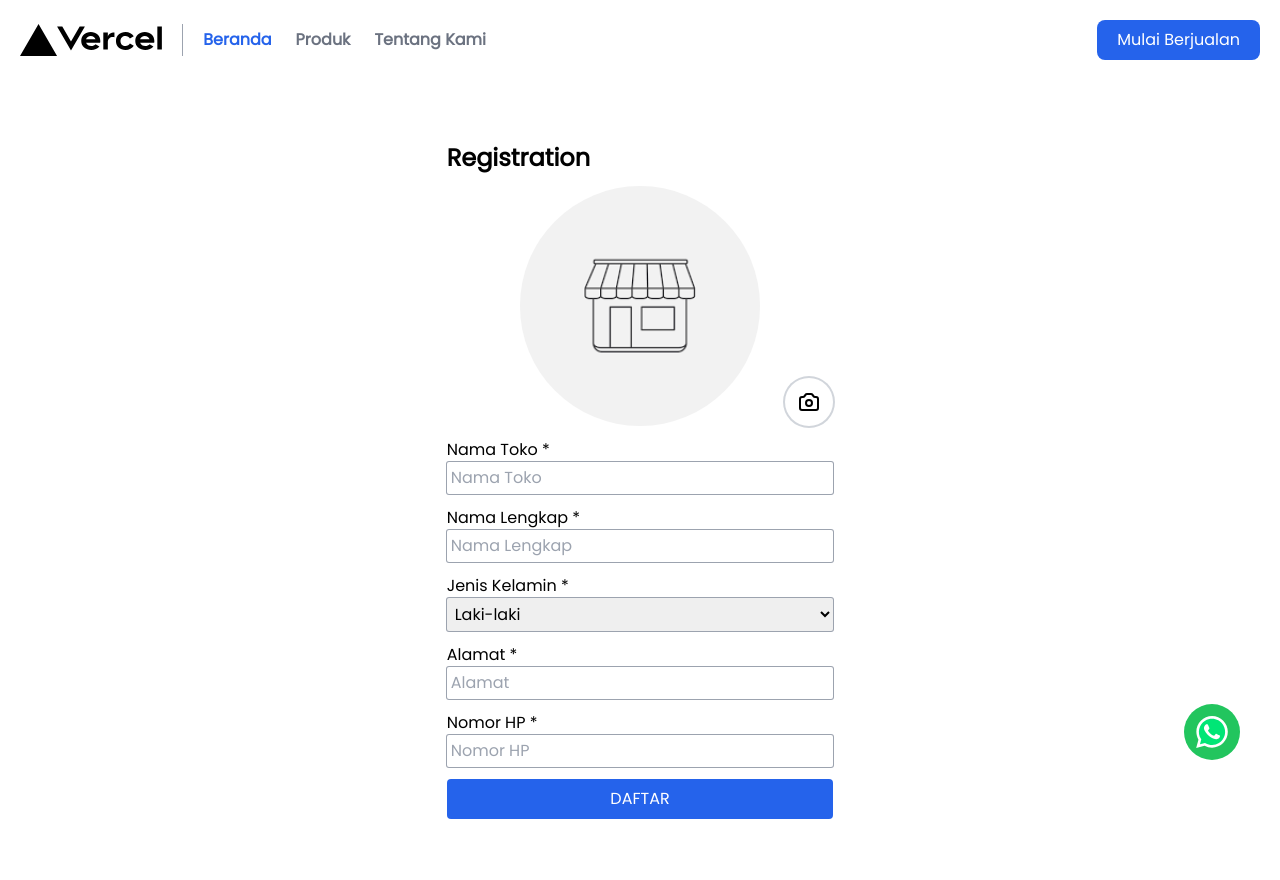
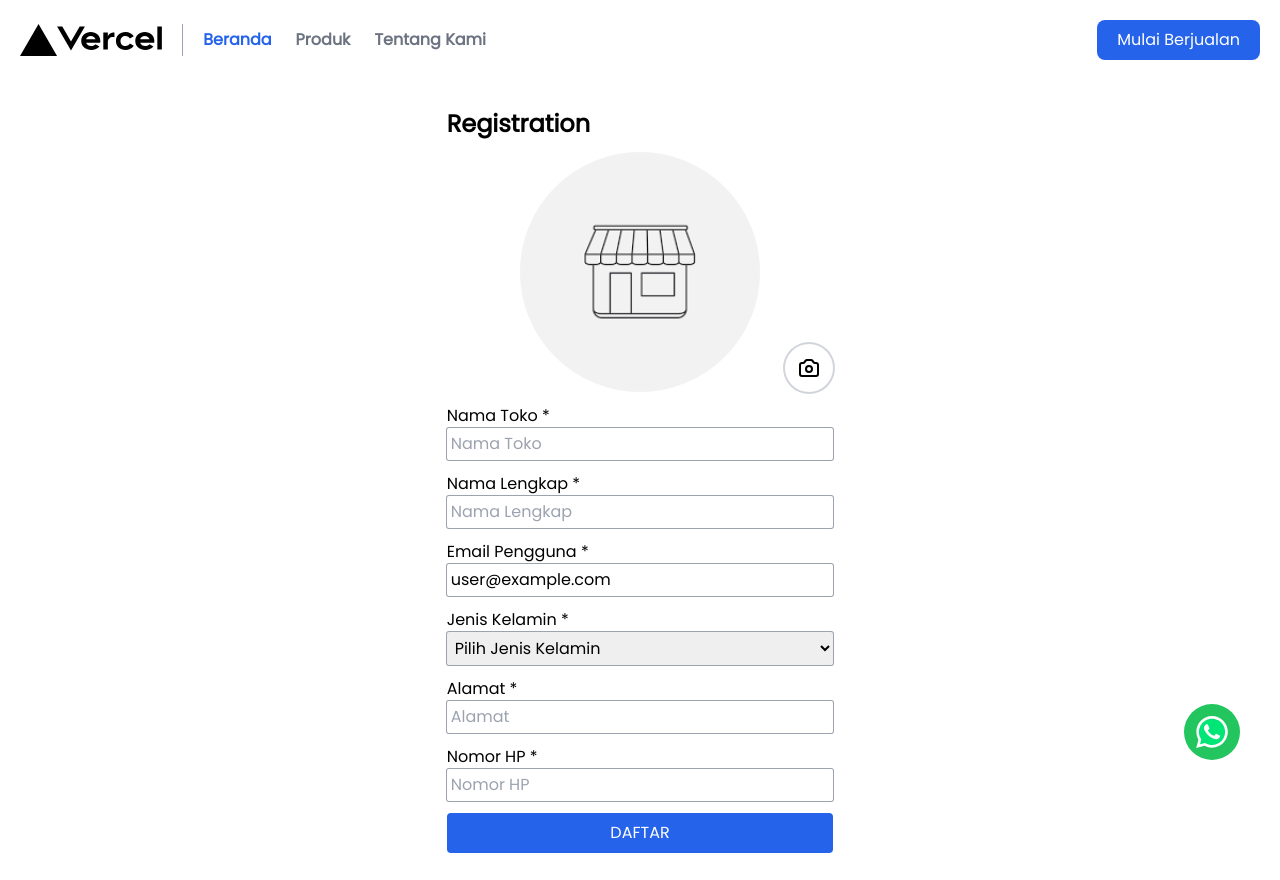
Before and after one commit to izzudin26/simple-commerce-nextjs, a Next.js app: page /registration in a window 1280 px wide. Built offline with nearby package versions, Linux system fonts and the light colour scheme; no server answers; sample sign-in values are in the browser's storage; what Firebase would draw is missing.

Commit message:
add auth register

```diff
--- a/pages/registration.js
+++ b/pages/registration.js
@@ -1,7 +1,13 @@
 import Head from "next/head";
-import { useState } from "react";
+import { useEffect, useState } from "react";
+import {auth} from "../service/firebase"
+import {onAuthStateChanged} from "firebase/auth"
+import {useRouter} from "next/router"
 import Layout from "../components/layout";
+import {createOrUpdate, getStore} from "../service/store"
+
 const Registration = () => {
+  const router= useRouter()
   const [fullname, setFullName] = useState("");
   const [gender, setGender] = useState("");
   const [address, setAddress] = useState("");
@@ -9,6 +15,33 @@ const Registration = () => {
   const [number, setNumber] = useState("");
   const [storeName, setStoreName] = useState("");
   const [imagePath, setImagePath] = useState("");
+  const [userid, setUserid] = useState("")
+
+  const doRegis = async (event) => {
+    event.preventDefault()
+    if(fullname == "" || gender == "" || address == "" || number == "" || storeName == ""){
+      console.log({
+        fullname,
+        gender,
+        address,
+        number,
+        storeName
+      })
+      return alert("Mohon mengisi semua kolom")
+    }
+    await createOrUpdate({fullname, gender, address, email, number, storename: storeName, imagePath, userid})
+    router.replace('/seller')
+  }
+
+  useEffect(() => {
+    onAuthStateChanged(auth, (user) => {
+      if(!user){
+        router.replace("/")
+      }
+      setEmail(user.email)
+      setUserid(user.uid)
+    })
+  }, [])
 
   return (
     <Layout>
@@ -17,7 +50,7 @@ const Registration = () => {
           <title>Registration</title>
         </Head>
         <main className="flex flex-col w-full min-h-screen items-center justify-center">
-          <div className="flex flex-col space-y-3 p-5 rounded-lg w-full md:w-2/4 lg:w-2/6">
+          <form onSubmit={doRegis} className="flex flex-col space-y-3 p-5 rounded-lg w-full md:w-2/4 lg:w-2/6">
             <h1 className="font-semibold text-2xl">Registration</h1>
             <div className="flex flex-col justify-center items-center relative">
               <img src="/assets/placeholder.png" className="w-60 h-60 rounded-full"></img>
@@ -28,17 +61,22 @@ const Registration = () => {
             </div>
             <div className="flex flex-col">
               <label>Nama Toko *</label>
-              <input type="text" onChange={(e) => setFullName(e.target.value)} className="p-1 rounded-sm ring-1 ring-gray-400 focus:outline-none" placeholder="Nama Toko"></input>
+              <input type="text" onChange={(e) => setStoreName(e.target.value)} className="p-1 rounded-sm ring-1 ring-gray-400 focus:outline-none" placeholder="Nama Toko"></input>
             </div>
             <div className="flex flex-col">
               <label>Nama Lengkap *</label>
               <input type="text" onChange={(e) => setFullName(e.target.value)} className="p-1 rounded-sm ring-1 ring-gray-400 focus:outline-none" placeholder="Nama Lengkap"></input>
             </div>
             <div className="flex flex-col">
+              <label>Email Pengguna *</label>
+              <input readOnly type="text" onChange={(e) => setEmail(e.target.value)} value={email} className="p-1 rounded-sm ring-1 ring-gray-400 focus:outline-none" placeholder="Nama Lengkap"></input>
+            </div>
+            <div className="flex flex-col">
               <label>Jenis Kelamin *</label>
               <select onChange={(e) => setGender(e.target.value)} className="p-1 rounded-sm ring-1 ring-gray-400 focus:outline-none">
+                <option value="">Pilih Jenis Kelamin</option>
                 <option value="male">Laki-laki</option>
-                <option value="female">Permpuan</option>
+                <option value="female">Perempuan</option>
               </select>
             </div>
             <div className="flex flex-col">
@@ -49,8 +87,8 @@ const Registration = () => {
               <label>Nomor HP *</label>
               <input type="text" onChange={(e) => setNumber(e.target.value)} className="p-1 rounded-sm ring-1 ring-gray-400 focus:outline-none" placeholder="Nomor HP"></input>
             </div>
-            <button className="text-white bg-blue-600 rounded w-full py-2">DAFTAR</button>
-          </div>
+            <button type="submit" className="text-white bg-blue-600 rounded w-full py-2">DAFTAR</button>
+          </form>
         </main>
       </>
     </Layout>
--- a/service/firebase.js
+++ b/service/firebase.js
@@ -1,5 +1,6 @@
 import * as Firebase from 'Firebase/app';
 import {getAuth} from 'Firebase/auth';
+import {getFirestore} from "firebase/firestore"
 
 const FirebaseCredentials = {
   apiKey: process.env.NEXT_PUBLIC_FIREBASE_PUBLIC_API_KEY,
@@ -11,4 +12,5 @@ if (!Firebase.getAppslength) {
   Firebase.initializeApp(FirebaseCredentials)
 }
 export const auth = getAuth()
+export const db = getFirestore()
 export default Firebase;
--- /dev/null
+++ b/service/store.js
@@ -0,0 +1,18 @@
+import {db} from "./firebase"
+import {getDoc, setDoc, doc} from "firebase/firestore"
+
+export const createOrUpdate = async ({fullname, gender, address, email, number, storename, imagePath, userid} = {}) => {
+    const storeData = {
+        fullname,
+        gender,
+        address,
+        email,
+        number,
+        storename,
+        imagePath,
+        userid
+    }
+    await setDoc(doc(db, "store", userid), storeData)
+}
+
+export const getStore = async (userid) => (await getDoc(doc(db, "store", userid)))
```
